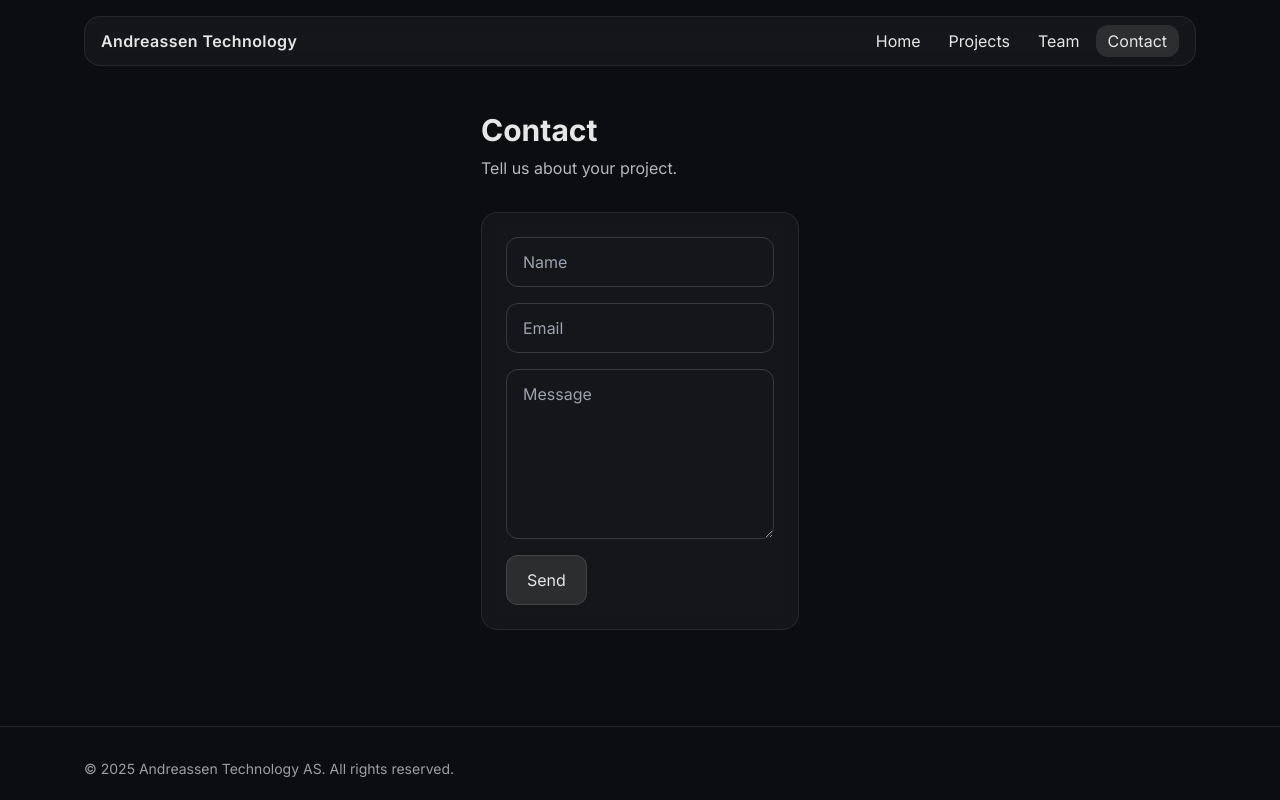
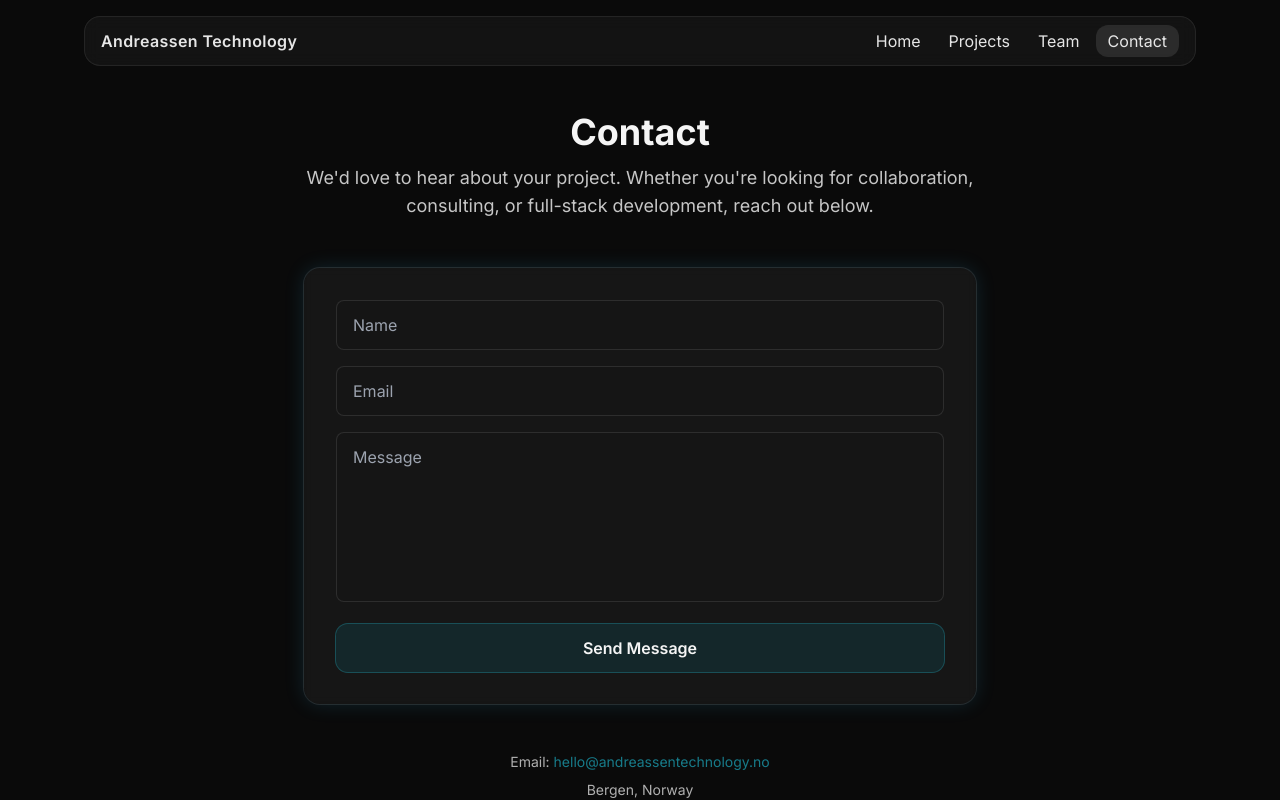
Before and after one commit to AndreassenKapital/andreassenTechhjemmeside, a Next.js app: page /contact in a window 1280 px wide. Shown: the top 800 px of the page. Built offline with nearby package versions, Linux system fonts and the light colour scheme.

Commit message:
style(contact): improve layout, copy and visual depth for credibility

```diff
--- a/app/contact/page.tsx
+++ b/app/contact/page.tsx
@@ -16,16 +16,57 @@ export default function Contact() {
   return (
     <>
       <Navbar />
-      <main className="container-p pt-28">
-        <h1 className="text-3xl font-bold mb-2">Contact</h1>
-        <p className="text-white/70 mb-8">Tell us about your project.</p>
-        <form onSubmit={onSubmit} className="glass rounded-2xl p-6 max-w-xl grid gap-4">
-          <input name="name" placeholder="Name" required className="bg-transparent border border-white/15 rounded-xl px-4 py-3 outline-none focus:border-white/30"/>
-          <input type="email" name="email" placeholder="Email" required className="bg-transparent border border-white/15 rounded-xl px-4 py-3 outline-none focus:border-white/30"/>
-          <textarea name="message" placeholder="Message" rows={6} required className="bg-transparent border border-white/15 rounded-xl px-4 py-3 outline-none focus:border-white/30"/>
-          <button className="px-5 py-3 rounded-xl bg-white/10 hover:bg-white/20 transition border border-white/10 w-fit">Send</button>
-          {status && <p className="text-sm text-white/70">{status}</p>}
-        </form>
+      <main className="min-h-screen bg-neutral-950 text-neutral-100 pt-28 pb-20">
+        <div className="container-p">
+          <div className="max-w-2xl mx-auto">
+            {/* Header Section */}
+            <section className="text-center mb-12">
+              <h1 className="text-4xl font-bold mb-3">Contact</h1>
+              <p className="text-lg opacity-80">
+                We'd love to hear about your project. Whether you're looking for collaboration, consulting, or full-stack development, reach out below.
+              </p>
+            </section>
+
+            {/* Form Card */}
+            <form onSubmit={onSubmit} className="w-full bg-white/5 backdrop-blur-sm rounded-2xl p-8 ring-1 ring-white/10 shadow-[0_0_20px_rgba(56,189,248,0.15)] space-y-4 mb-12">
+              <input
+                name="name"
+                placeholder="Name"
+                required
+                className="w-full rounded-lg bg-neutral-900/80 px-4 py-3 border border-white/10 focus:ring-2 focus:ring-cyan-400/50 outline-none transition"
+              />
+              <input
+                type="email"
+                name="email"
+                placeholder="Email"
+                required
+                className="w-full rounded-lg bg-neutral-900/80 px-4 py-3 border border-white/10 focus:ring-2 focus:ring-cyan-400/50 outline-none transition"
+              />
+              <textarea
+                name="message"
+                placeholder="Message"
+                rows={6}
+                required
+                className="w-full rounded-lg bg-neutral-900/80 px-4 py-3 border border-white/10 focus:ring-2 focus:ring-cyan-400/50 outline-none transition resize-none"
+              />
+              <button
+                className="w-full rounded-xl bg-cyan-500/10 ring-1 ring-cyan-400/30 hover:bg-cyan-500/20 transition-all py-3 font-semibold"
+              >
+                Send Message
+              </button>
+              {status && <p className="text-sm text-center text-cyan-400">{status}</p>}
+            </form>
+
+            {/* Contact Info */}
+            <div className="text-center text-sm opacity-70 space-y-2">
+              <p>
+                Email: <a href="mailto:hello@andreassentechnology.no" className="hover:underline text-cyan-400/80">hello@andreassentechnology.no</a>
+              </p>
+              <p>Bergen, Norway</p>
+              <p>Mon–Fri, 09:00–17:00</p>
+            </div>
+          </div>
+        </div>
       </main>
       <Footer />
     </>
```
